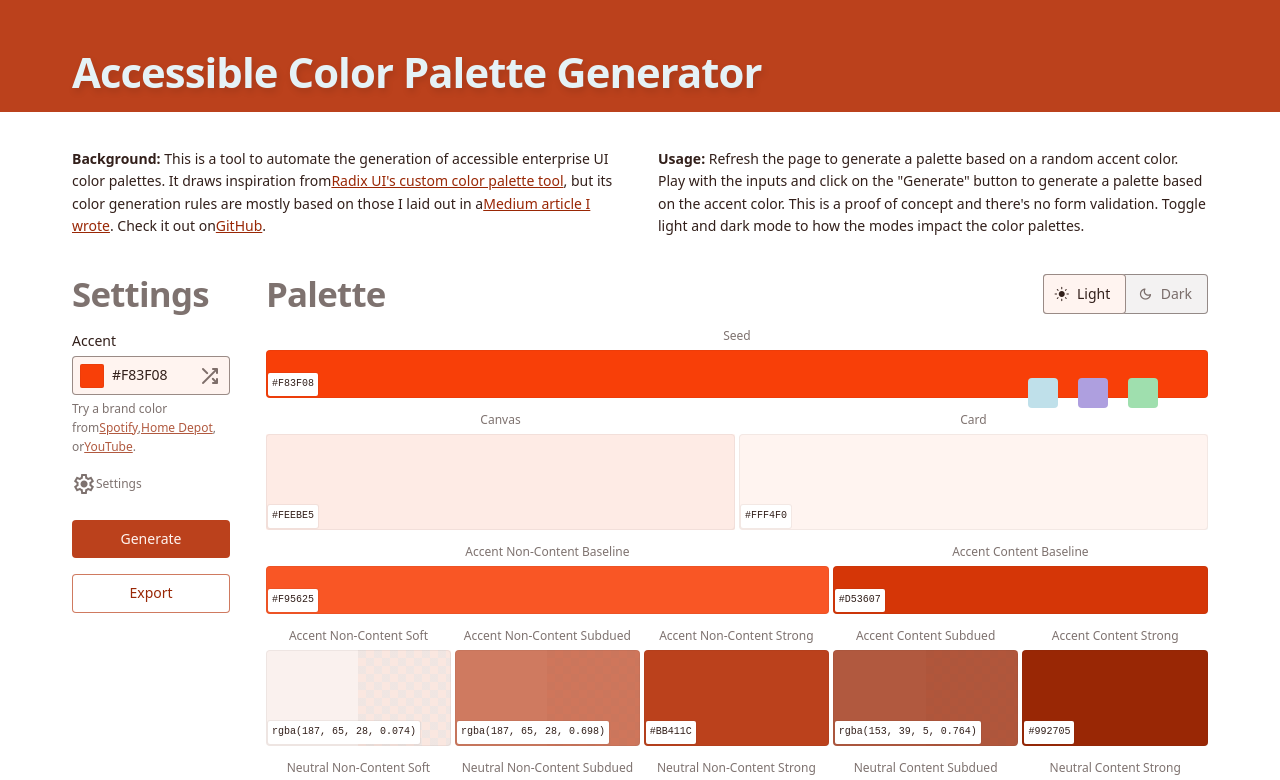
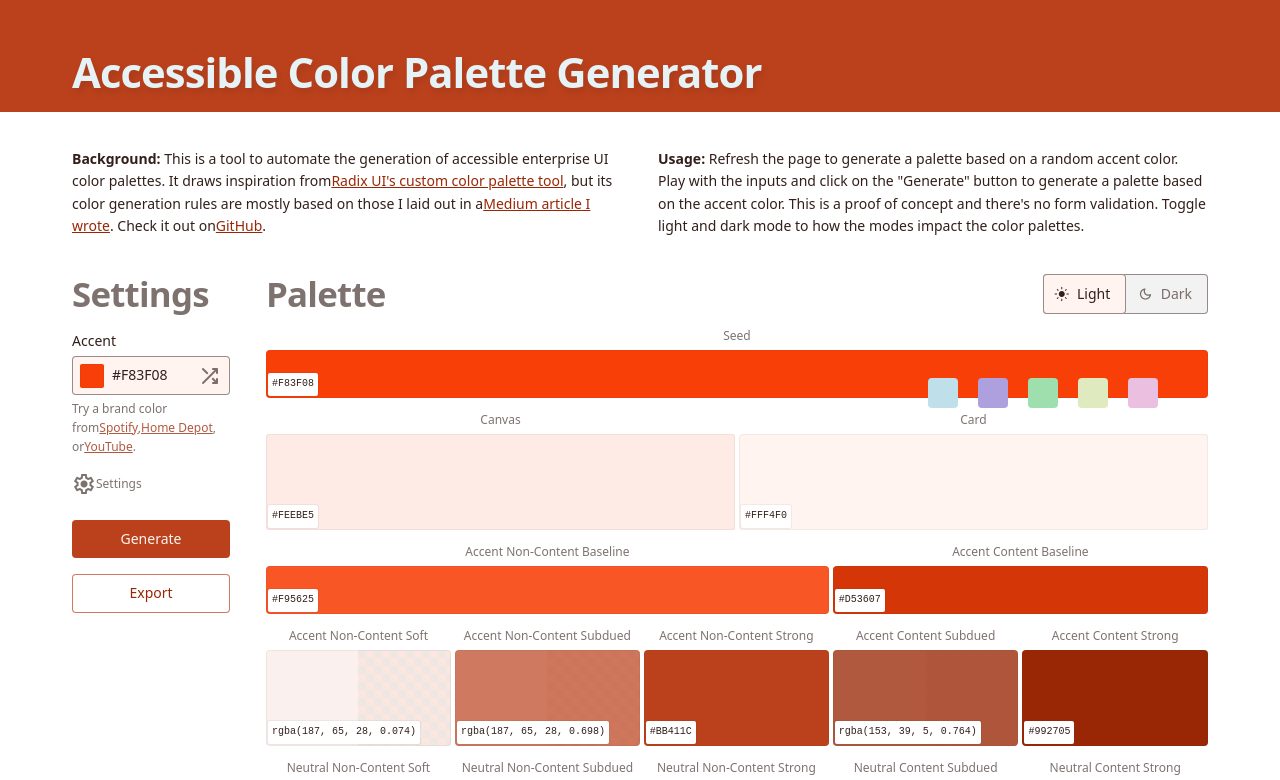
Before and after one commit to thisisfranciswu/enterprise-ui-palette-generator, a React (Vite) app: page / in a window 1280 px wide. Shown: the top 780 px of the page. Built offline with nearby package versions, Linux system fonts and the light colour scheme.

Commit message:
Adds triads from complimentary color.

```diff
--- a/src/_sass/_style.scss
+++ b/src/_sass/_style.scss
@@ -15,6 +15,12 @@
   --color-seed-triad-three: hsl(
     from var(--color-seed) calc(h + 180 - 60) max(calc(100 - s), 50)
       calc(100 - l/2)
+  );
+  --color-complimentary-triad-two: hsl(
+    from var(--color-seed-complimentary) calc(h + 180 + 60) s l
+  );
+  --color-complimentary-triad-three: hsl(
+    from var(--color-seed-complimentary) calc(h + 180 - 60) s l
   );
 
   --header-bg: var(--color-accentNonContentStrong);
@@ -46,7 +52,7 @@ header {
 
   h1 {
     color: var(--header-color);
-    filter: drop-shadow(2px 4px 3px hsl(0 0 0 / 0.1));
+    filter: drop-shadow(2px 4px 3px hsl(0 0% 0% / 0.1));
   }
 }
 
@@ -417,7 +423,7 @@ main {
 
     .sample {
       --width: 30px;
-      --start: 150px;
+      --start: 250px;
       --gap: 20px;
       position: absolute;
       bottom: -10px;
@@ -442,6 +448,16 @@ main {
       &.accent-triad-three {
         right: calc(var(--start) - ((var(--width) + var(--gap)) * 2));
         background-color: var(--color-seed-triad-three);
+      }
+
+      &.complimentary-triad-two {
+        right: calc(var(--start) - ((var(--width) + var(--gap)) * 3));
+        background-color: var(--color-complimentary-triad-two);
+      }
+
+      &.complimentary-triad-three {
+        right: calc(var(--start) - ((var(--width) + var(--gap)) * 4));
+        background-color: var(--color-complimentary-triad-three);
       }
     }
   }
--- a/src/components/Palette.tsx
+++ b/src/components/Palette.tsx
@@ -27,6 +27,14 @@ export const Palette = () => {
           ></span>
           <span className="accent-triad-two sample" title="triad-1"></span>
           <span className="accent-triad-three sample" title="triad-2"></span>
+          <span
+            className="complimentary-triad-two sample"
+            title="tetrad-1"
+          ></span>
+          <span
+            className="complimentary-triad-three sample"
+            title="tetrad-2"
+          ></span>
         </figure>
       </div>
 
--- a/src/components/settings.tsx
+++ b/src/components/settings.tsx
@@ -1,4 +1,4 @@
-import { ChangeEvent, ChangeEventHandler, useEffect, useRef } from "react";
+import { ChangeEvent, ChangeEventHandler, useRef } from "react";
 
 export const Settings = () => {
   const accentColorPicker = useRef<HTMLInputElement>(null);
```
